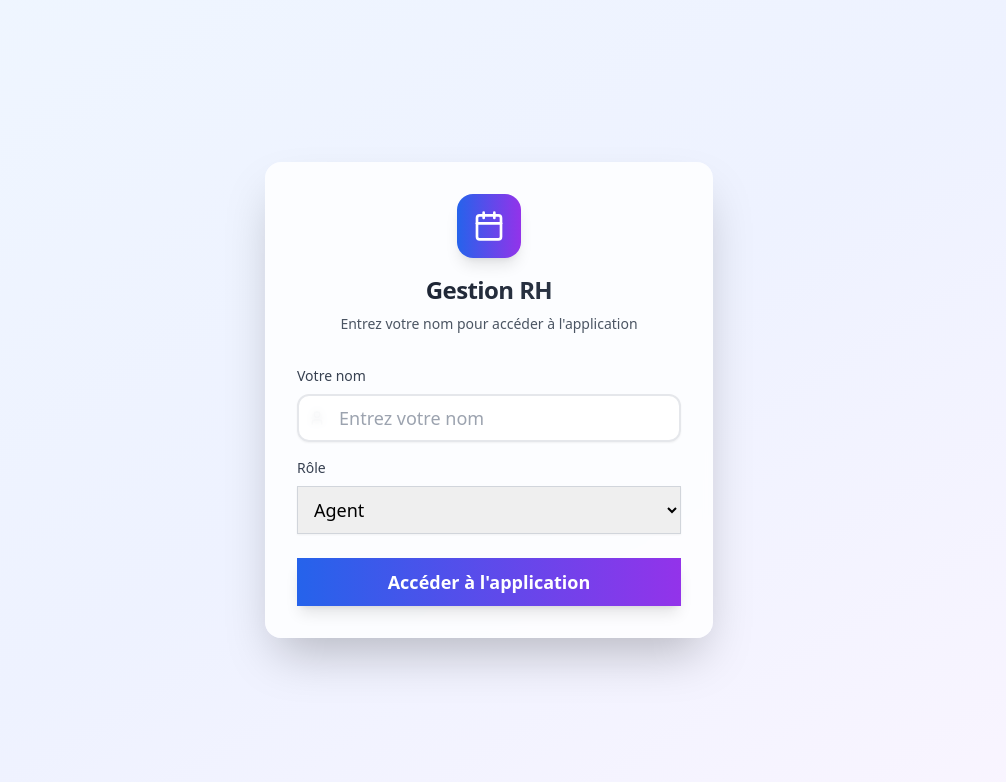
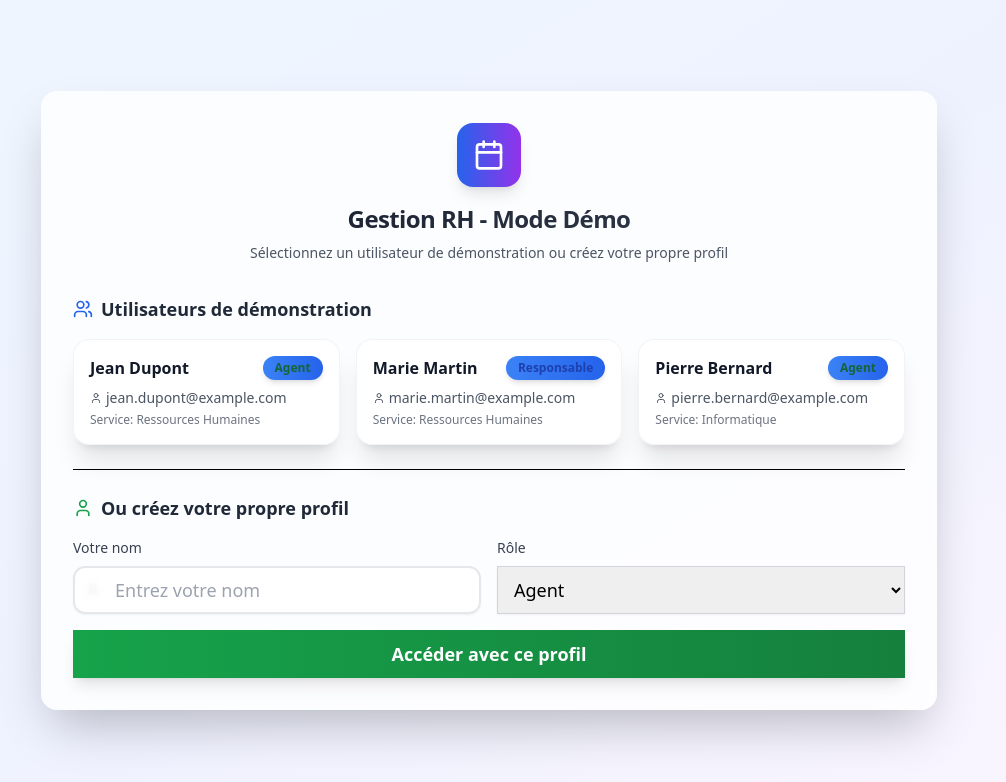
Before and after one commit to Nikkoola22/app-manus-rh, a React (Vite) app: page / in a window 1280 px wide. Shown: the top 782 px of the page, without its empty margins (151-1157 px from the left). Built offline with nearby package versions, Linux system fonts and the light colour scheme.

Commit message:
Amélioration page d'accueil - Affichage utilisateurs démo disponibles

```diff
--- a/src/components/SimpleLogin.jsx
+++ b/src/components/SimpleLogin.jsx
@@ -2,11 +2,20 @@ import { useState } from 'react'
 import { Button } from '@/components/ui/button'
 import { Input } from '@/components/ui/input'
 import { Card, CardContent, CardDescription, CardHeader, CardTitle } from '@/components/ui/card'
-import { User, Calendar } from 'lucide-react'
+import { Badge } from '@/components/ui/badge'
+import { User, Calendar, Users } from 'lucide-react'
 
 const SimpleLogin = ({ onLogin }) => {
   const [name, setName] = useState('')
   const [role, setRole] = useState('Agent')
+  const [selectedDemoUser, setSelectedDemoUser] = useState(null)
+
+  // Utilisateurs de démonstration disponibles
+  const demoUsers = [
+    { id: 1, nom: 'Dupont', prenom: 'Jean', email: 'jean.dupont@example.com', role: 'Agent', service_id: 1, service: 'Ressources Humaines' },
+    { id: 2, nom: 'Martin', prenom: 'Marie', email: 'marie.martin@example.com', role: 'Responsable', service_id: 1, service: 'Ressources Humaines' },
+    { id: 3, nom: 'Bernard', prenom: 'Pierre', email: 'pierre.bernard@example.com', role: 'Agent', service_id: 2, service: 'Informatique' }
+  ]
 
   const handleSubmit = (e) => {
     e.preventDefault()
@@ -24,25 +33,92 @@ const SimpleLogin = ({ onLogin }) => {
     }
   }
 
+  const handleDemoUserSelect = (demoUser) => {
+    setSelectedDemoUser(demoUser)
+    setName(`${demoUser.prenom} ${demoUser.nom}`)
+    setRole(demoUser.role)
+  }
+
+  const getRoleColor = (role) => {
+    switch (role) {
+      case 'Admin':
+        return 'bg-red-100 text-red-800'
+      case 'Responsable':
+        return 'bg-blue-100 text-blue-800'
+      case 'Agent':
+        return 'bg-green-100 text-green-800'
+      default:
+        return 'bg-gray-100 text-gray-800'
+    }
+  }
+
   return (
-    <div className="min-h-screen flex items-center justify-center bg-gradient-to-br from-blue-50 via-indigo-50 to-purple-50">
-      <Card className="w-full max-w-md shadow-2xl border-0 bg-white/80 backdrop-blur-sm">
+    <div className="min-h-screen flex items-center justify-center bg-gradient-to-br from-blue-50 via-indigo-50 to-purple-50 p-4">
+      <div className="w-full max-w-4xl">
+        <Card className="shadow-2xl border-0 bg-white/80 backdrop-blur-sm">
           <CardHeader className="text-center space-y-4">
             <div className="w-16 h-16 bg-gradient-to-r from-blue-600 to-purple-600 rounded-2xl flex items-center justify-center shadow-lg mx-auto">
               <Calendar className="h-8 w-8 text-white" />
             </div>
             <div>
               <CardTitle className="text-2xl font-bold text-gray-900 bg-gradient-to-r from-gray-900 to-gray-700 bg-clip-text text-transparent">
-              Gestion RH
+                Gestion RH - Mode Démo
               </CardTitle>
               <CardDescription className="text-gray-600 mt-2">
-              Entrez votre nom pour accéder à l'application
+                Sélectionnez un utilisateur de démonstration ou créez votre propre profil
               </CardDescription>
             </div>
           </CardHeader>
-        <CardContent>
-          <form onSubmit={handleSubmit} className="space-y-6">
+          <CardContent className="space-y-6">
+            {/* Utilisateurs de démonstration */}
             <div className="space-y-4">
+              <div className="flex items-center gap-2 mb-4">
+                <Users className="h-5 w-5 text-blue-600" />
+                <h3 className="text-lg font-semibold text-gray-800">Utilisateurs de démonstration</h3>
+              </div>
+              <div className="grid grid-cols-1 md:grid-cols-3 gap-4">
+                {demoUsers.map((user) => (
+                  <Card
+                    key={user.id}
+                    className={`cursor-pointer transition-all duration-200 hover:shadow-lg ${
+                      selectedDemoUser?.id === user.id
+                        ? 'ring-2 ring-blue-500 bg-blue-50'
+                        : 'hover:bg-gray-50'
+                    }`}
+                    onClick={() => handleDemoUserSelect(user)}
+                  >
+                    <CardContent className="p-4">
+                      <div className="flex items-center justify-between mb-2">
+                        <div className="font-semibold text-gray-900">
+                          {user.prenom} {user.nom}
+                        </div>
+                        <Badge className={getRoleColor(user.role)}>
+                          {user.role}
+                        </Badge>
+                      </div>
+                      <div className="text-sm text-gray-600">
+                        <div className="flex items-center gap-1">
+                          <User className="h-3 w-3" />
+                          {user.email}
+                        </div>
+                        <div className="mt-1 text-xs text-gray-500">
+                          Service: {user.service}
+                        </div>
+                      </div>
+                    </CardContent>
+                  </Card>
+                ))}
+              </div>
+            </div>
+
+            {/* Formulaire personnalisé */}
+            <div className="border-t pt-6">
+              <div className="flex items-center gap-2 mb-4">
+                <User className="h-5 w-5 text-green-600" />
+                <h3 className="text-lg font-semibold text-gray-800">Ou créez votre propre profil</h3>
+              </div>
+              <form onSubmit={handleSubmit} className="space-y-4">
+                <div className="grid grid-cols-1 md:grid-cols-2 gap-4">
                   <div>
                     <label htmlFor="name" className="block text-sm font-medium text-gray-700 mb-2">
                       Votre nom
@@ -80,13 +156,15 @@ const SimpleLogin = ({ onLogin }) => {
 
                 <Button
                   type="submit"
-              className="w-full h-12 text-lg font-semibold bg-gradient-to-r from-blue-600 to-purple-600 hover:from-blue-700 hover:to-purple-700 text-white shadow-lg hover:shadow-xl transition-all duration-200 transform hover:-translate-y-0.5"
+                  className="w-full h-12 text-lg font-semibold bg-gradient-to-r from-green-600 to-green-700 hover:from-green-700 hover:to-green-800 text-white shadow-lg hover:shadow-xl transition-all duration-200 transform hover:-translate-y-0.5"
                 >
-              Accéder à l'application
+                  Accéder avec ce profil
                 </Button>
               </form>
+            </div>
           </CardContent>
         </Card>
+      </div>
     </div>
   )
 }
```
Lines whose indentation alone changed are shown as unchanged.
